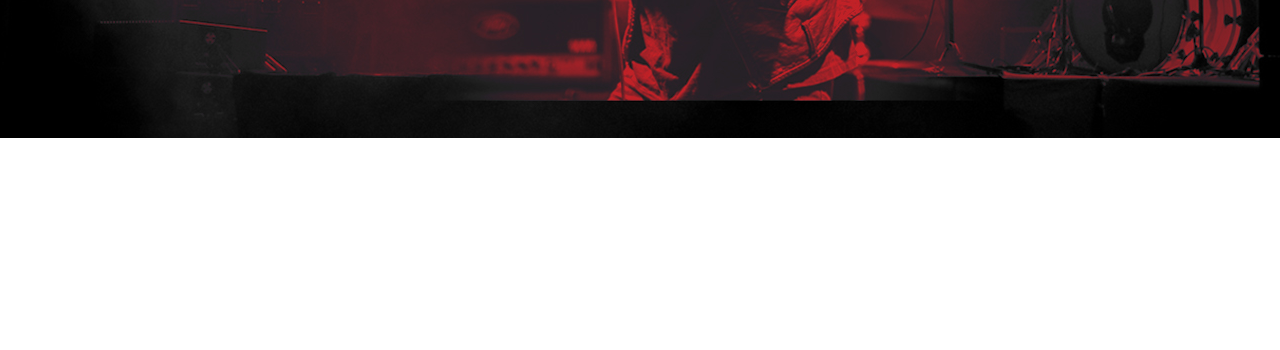
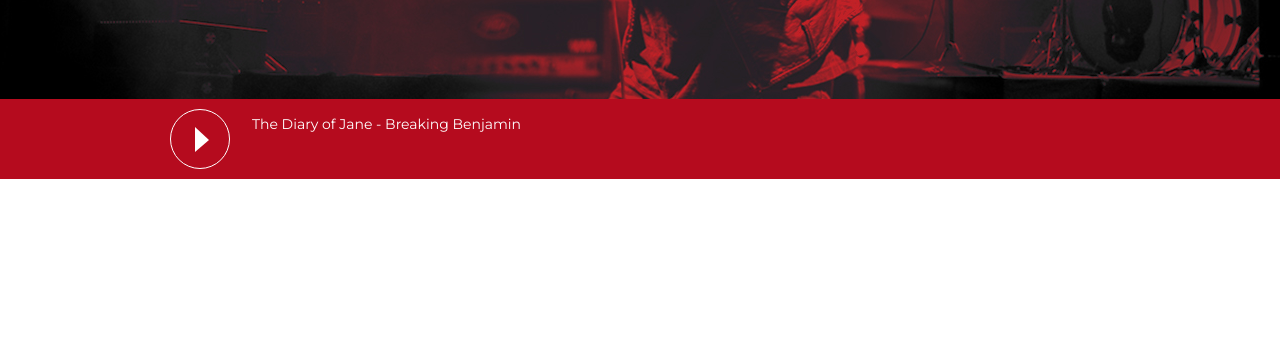
Before and after one commit to hyperg3g/hyperg3g.github.io, a plain HTML site: page soulvibes/index.html in a window 1280 px wide. Shown: the part 450-800 px from the top of the page. Drawn offline with Linux system fonts and the light colour scheme.

Commit message:
Added music player

```diff
--- a/soulvibes/css/style.css
+++ b/soulvibes/css/style.css
@@ -83,3 +83,89 @@
 
     text-shadow: 2px 11px 5px rgba(0, 0, 0, 0.33);
 }
+
+.music-player-wrap {
+    width: 100%;
+    min-height: 80px;
+
+    position: relative;
+    top: -39px;
+
+    background-color: #b50b1e;
+}
+
+.music-player {
+    display: flex;
+}
+
+.play-btn {
+    margin-top: 10px;
+    width: 58px;
+    height: 58px;
+
+    display: block;
+
+    position: relative;
+    border: 1px solid white;
+    border-radius: 50%;
+    background-color: #b50b1e;
+
+    cursor: pointer;
+    outline: none;
+}
+
+#player {
+    display: none;
+}
+
+.play-btn::before {
+    content: "";
+
+    position: absolute;
+    top: 17px;
+    left: 24px;
+
+    width: 14px;
+    height: 25px;
+
+    background-image: url("../img/play.svg");
+    background-repeat: no-repeat;
+    transition: all 50ms ease;
+}
+
+#player:checked ~ label .play-btn::before {
+    content: "";
+
+    position: absolute;
+    top: 17;
+    left: 20px;
+
+    width: 7px;
+    height: 25px;
+
+    background-color: #fff;
+    border-radius: 1px;
+}
+
+#player:checked ~ label .play-btn::after {
+    content: "";
+
+    position: absolute;
+    top: 17px;
+    left: 30px;
+
+    width: 7px;
+    height: 25px;
+
+    background-color: #fff;
+    border-radius: 1px;
+}
+
+.song-title {
+    margin: 0;
+    margin-top: 16px;
+    margin-left: 22px;
+
+    font-size: 14px;
+    font-weight: normal
+}
--- a/soulvibes/index.html
+++ b/soulvibes/index.html
@@ -23,6 +23,33 @@
             </div>
         </div>
     </header>
+    <main class="main-content">
+        <div class="music-player-wrap">
+            <div class="music-player container">
+                <input type="checkbox" id="player">
+                <label for="player">
+                    <i class="play-btn" onclick="playSong()"></i>
+<!--                    <button class="play-btn" onclick="playSong()" type="button"></button>-->
+                </label>
+                <h2 class="song-title">The Diary of Jane - Breaking Benjamin</h2>
+                <audio id="song">
+                    <source src="media/song.mp3" type="audio/mpeg">
+                </audio>
+            </div>
+        </div>
+    </main>
+
+    <script>
+        var activeSong = document.getElementById("song");
+
+        function playSong() {
+            if (activeSong.paused) {
+                activeSong.play();
+            } else {
+                activeSong.pause();
+            }
+        };
+    </script>
 </body>
 
 </html>
```
Also changed, not shown: 1 other file.
